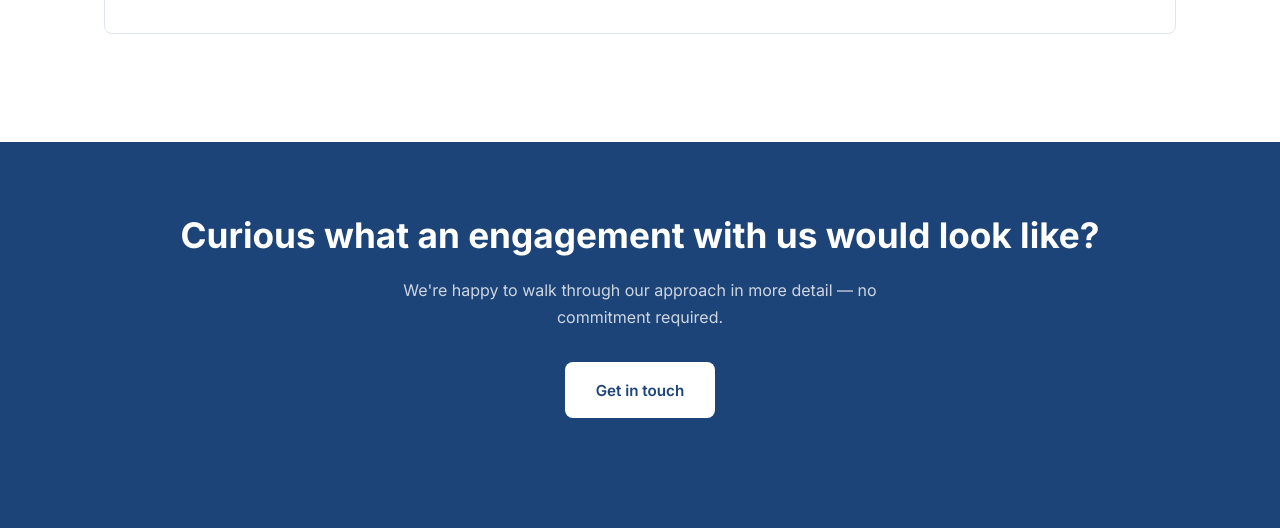
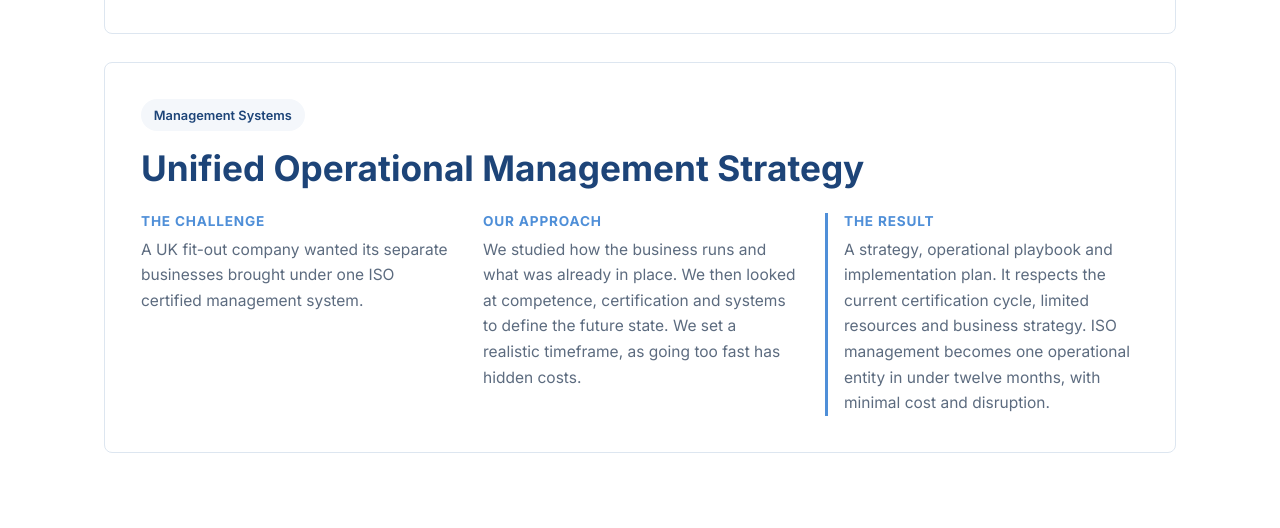
Before and after one commit to alan-littlebrook/littlebrook-web, a plain HTML site: page case-studies.html in a window 1280 px wide. Shown: the part 1328-1856 px from the top of the page. Drawn offline with Linux system fonts and the light colour scheme.

Commit message:
Add files via upload

```diff
--- a/case-studies.html
+++ b/case-studies.html
@@ -4,7 +4,7 @@
   <meta charset="UTF-8" />
   <meta name="viewport" content="width=device-width, initial-scale=1.0" />
   <title>Case Studies | Littlebrook Consulting</title>
-  <meta name="description" content="Anonymised case studies from Littlebrook Consulting engagements covering internal communication and fire safety risk assessment platforms." />
+  <meta name="description" content="Anonymised case studies from Littlebrook Consulting engagements covering internal communication, fire safety risk assessment platforms and unified ISO management systems." />
   <link rel="preconnect" href="https://fonts.googleapis.com" />
   <link rel="preconnect" href="https://fonts.gstatic.com" crossorigin />
   <link href="https://fonts.googleapis.com/css2?family=Inter:wght@400;500;600;700&display=swap" rel="stylesheet" />
@@ -80,6 +80,25 @@
           </div>
         </article>
 
+        <article class="case-card" id="case-management-systems">
+          <span class="case-tag">Management Systems</span>
+          <h2>Unified Operational Management Strategy</h2>
+          <div class="case-grid">
+            <div class="case-block">
+              <h4>The challenge</h4>
+              <p>A UK fit-out company wanted its separate businesses brought under one ISO certified management system.</p>
+            </div>
+            <div class="case-block">
+              <h4>Our approach</h4>
+              <p>We studied how the business runs and what was already in place. We then looked at competence, certification and systems to define the future state. We set a realistic timeframe, as going too fast has hidden costs.</p>
+            </div>
+            <div class="case-block case-result">
+              <h4>The result</h4>
+              <p>A strategy, operational playbook and implementation plan. It respects the current certification cycle, limited resources and business strategy. ISO management becomes one operational entity in under twelve months, with minimal cost and disruption.</p>
+            </div>
+          </div>
+        </article>
+
       </div>
     </section>
 
```
